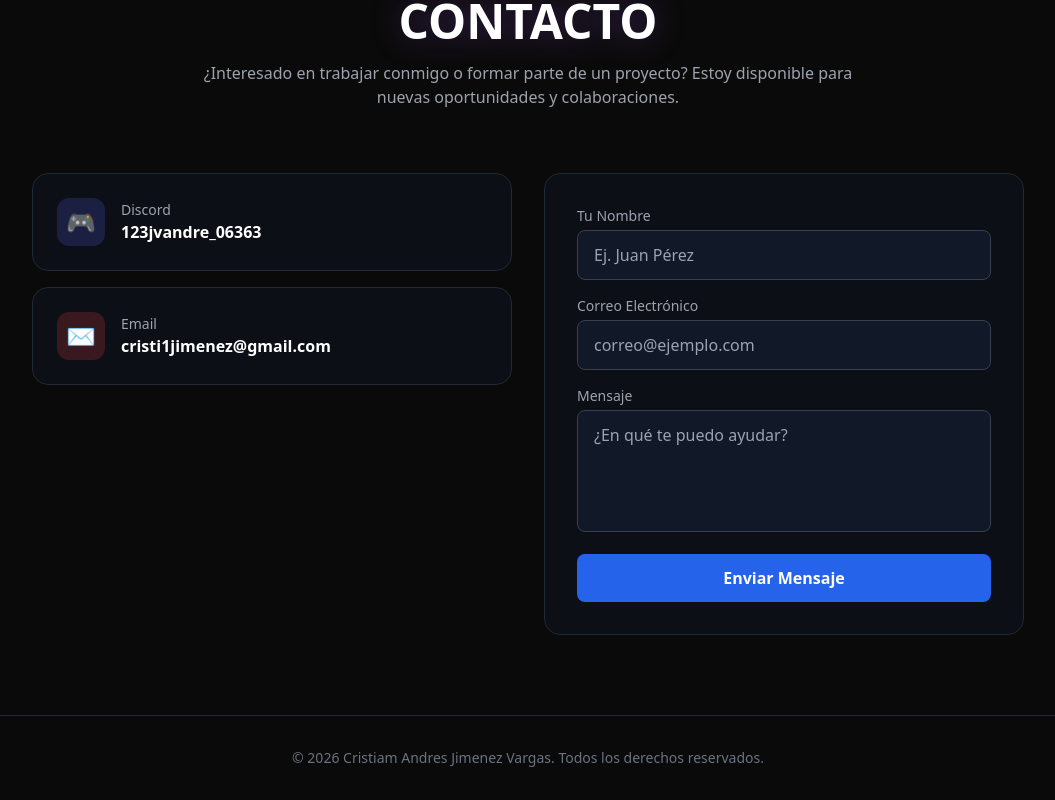
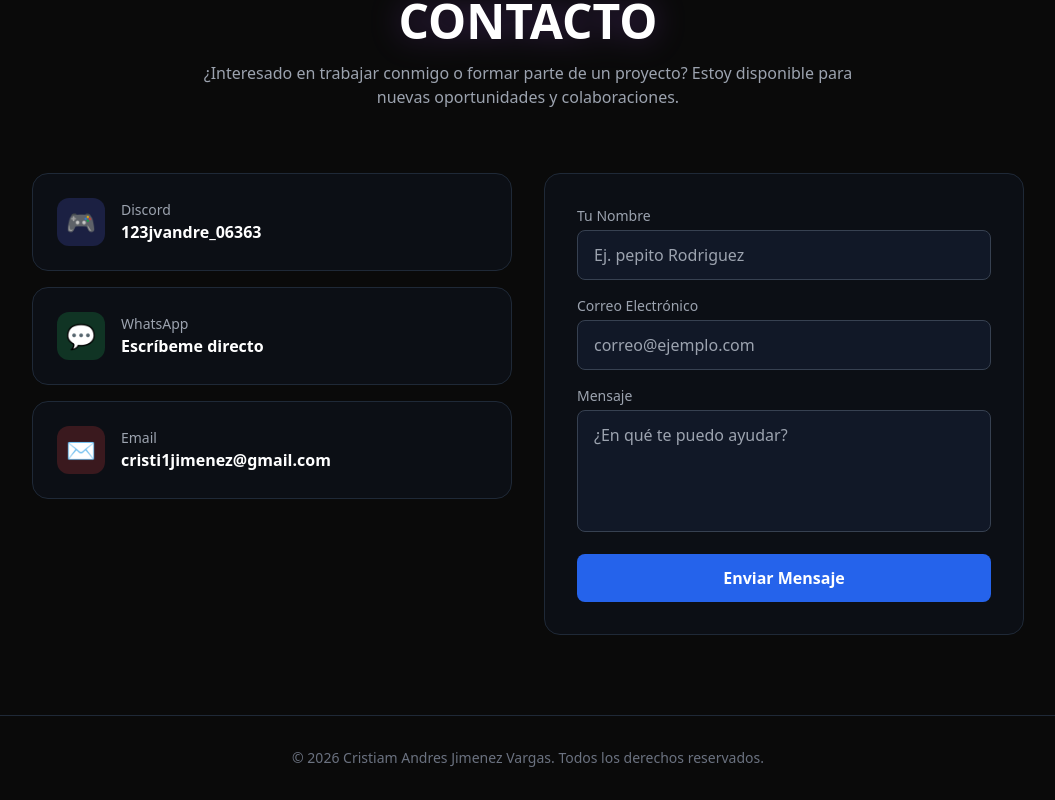
Before and after one commit to cristi1jimenez-sys/portafolio-Andres-definitivo-2026, a Next.js app: page / in a window 1280 px wide. Shown: the part 3639-4439 px from the top of the page, without its empty margins (112-1167 px from the left). Built offline with nearby package versions, Linux system fonts and the light colour scheme.

Commit message:
Sección de contacto funcional con WhatsApp y Formspree

```diff
--- a/src/app/page.js
+++ b/src/app/page.js
@@ -412,46 +412,60 @@ export default function Home() {
             initial={{ opacity: 0, x: -30 }} whileInView={{ opacity: 1, x: 0 }} viewport={{ once: true }} transition={{ duration: 0.6 }}
             className="space-y-4"
           >
-            <div className="flex items-center gap-4 p-6 transition-colors border border-gray-800 bg-gray-900/40 rounded-2xl hover:border-blue-500/30">
-              <div className="w-12 h-12 bg-[#5865F2]/20 text-[#5865F2] rounded-xl flex items-center justify-center text-2xl">
+            {/* Botón Discord */}
+            <a href="https://discordapp.com/users/123jvandre_06363" target="_blank" rel="noopener noreferrer" className="bg-gray-900/40 border border-gray-800 p-6 rounded-2xl flex items-center gap-4 hover:border-[#5865F2]/50 transition-colors cursor-pointer w-full group">
+              <div className="w-12 h-12 bg-[#5865F2]/20 text-[#5865F2] rounded-xl flex items-center justify-center text-2xl group-hover:scale-110 transition-transform">
                 🎮
               </div>
               <div>
                 <p className="text-sm text-gray-400">Discord</p>
-                <p className="font-bold">123jvandre_06363</p>
+                <p className="font-bold text-white">123jvandre_06363</p>
               </div>
-            </div>
+            </a>
 
-            <div className="flex items-center gap-4 p-6 transition-colors border border-gray-800 bg-gray-900/40 rounded-2xl hover:border-blue-500/30">
-              <div className="flex items-center justify-center w-12 h-12 text-2xl text-red-500 bg-red-500/20 rounded-xl">
+            {/* Botón WhatsApp */}
+            <a href="https://wa.me/573102739099?text=Hola%20Andres,%20vi%20tu%20portafolio%20y%20quiero%20contactarte" target="_blank" rel="noopener noreferrer" className="bg-gray-900/40 border border-gray-800 p-6 rounded-2xl flex items-center gap-4 hover:border-green-500/50 transition-colors cursor-pointer w-full group">
+              <div className="w-12 h-12 bg-green-500/20 text-green-500 rounded-xl flex items-center justify-center text-2xl group-hover:scale-110 transition-transform">
+                💬
+              </div>
+              <div>
+                <p className="text-sm text-gray-400">WhatsApp</p>
+                <p className="font-bold text-white">Escríbeme directo</p>
+              </div>
+            </a>
+
+            {/* Botón Email */}
+            <a href="mailto:cristi1jimenez@gmail.com" className="bg-gray-900/40 border border-gray-800 p-6 rounded-2xl flex items-center gap-4 hover:border-red-500/50 transition-colors cursor-pointer w-full group">
+              <div className="w-12 h-12 bg-red-500/20 text-red-500 rounded-xl flex items-center justify-center text-2xl group-hover:scale-110 transition-transform">
                 ✉️
               </div>
               <div>
                 <p className="text-sm text-gray-400">Email</p>
-                <p className="font-bold">cristi1jimenez@gmail.com</p>
+                <p className="font-bold text-white">cristi1jimenez@gmail.com</p>
               </div>
-            </div>
+            </a>
           </motion.div>
 
-          {/* Formulario de Contacto */}
+          {/* Formulario de Contacto Activo */}
           <motion.div
             initial={{ opacity: 0, x: 30 }} whileInView={{ opacity: 1, x: 0 }} viewport={{ once: true }} transition={{ duration: 0.6 }}
-            className="p-8 border border-gray-800 bg-gray-900/40 rounded-2xl"
+            className="bg-gray-900/40 border border-gray-800 p-8 rounded-2xl"
           >
-            <form className="flex flex-col space-y-4">
+            {/* LINK DE FORMSPREE AQUI */}
+            <form action="https://formspree.io/f/meedezva" method="POST" className="space-y-4 flex flex-col">
               <div>
-                <label className="block mb-1 text-sm text-gray-400">Tu Nombre</label>
-                <input type="text" placeholder="Ej. Juan Pérez" className="w-full px-4 py-3 text-white transition-colors bg-gray-900 border border-gray-700 rounded-lg focus:outline-none focus:border-blue-500" />
+                <label className="text-sm text-gray-400 mb-1 block">Tu Nombre</label>
+                <input type="text" name="nombre" required placeholder="Ej. pepito Rodriguez" className="w-full bg-gray-900 border border-gray-700 rounded-lg px-4 py-3 text-white focus:outline-none focus:border-blue-500 transition-colors" />
               </div>
               <div>
-                <label className="block mb-1 text-sm text-gray-400">Correo Electrónico</label>
-                <input type="email" placeholder="correo@ejemplo.com" className="w-full px-4 py-3 text-white transition-colors bg-gray-900 border border-gray-700 rounded-lg focus:outline-none focus:border-blue-500" />
+                <label className="text-sm text-gray-400 mb-1 block">Correo Electrónico</label>
+                <input type="email" name="email" required placeholder="correo@ejemplo.com" className="w-full bg-gray-900 border border-gray-700 rounded-lg px-4 py-3 text-white focus:outline-none focus:border-blue-500 transition-colors" />
               </div>
               <div>
-                <label className="block mb-1 text-sm text-gray-400">Mensaje</label>
-                <textarea rows="4" placeholder="¿En qué te puedo ayudar?" className="w-full px-4 py-3 text-white transition-colors bg-gray-900 border border-gray-700 rounded-lg resize-none focus:outline-none focus:border-blue-500"></textarea>
+                <label className="text-sm text-gray-400 mb-1 block">Mensaje</label>
+                <textarea name="mensaje" required rows="4" placeholder="¿En qué te puedo ayudar?" className="w-full bg-gray-900 border border-gray-700 rounded-lg px-4 py-3 text-white focus:outline-none focus:border-blue-500 transition-colors resize-none"></textarea>
               </div>
-              <button type="button" className="w-full py-3 mt-2 font-bold text-white transition-colors bg-blue-600 rounded-lg hover:bg-blue-500">
+              <button type="submit" className="w-full bg-blue-600 hover:bg-blue-500 text-white font-bold py-3 rounded-lg transition-colors mt-2">
                 Enviar Mensaje
               </button>
             </form>
```
